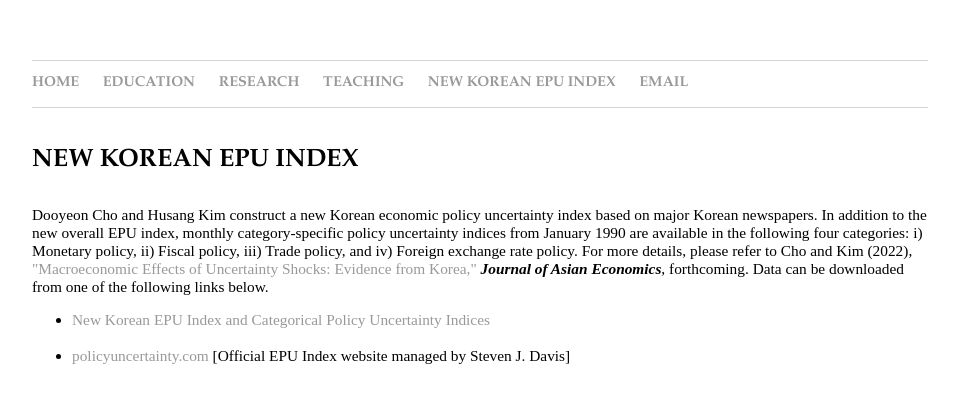
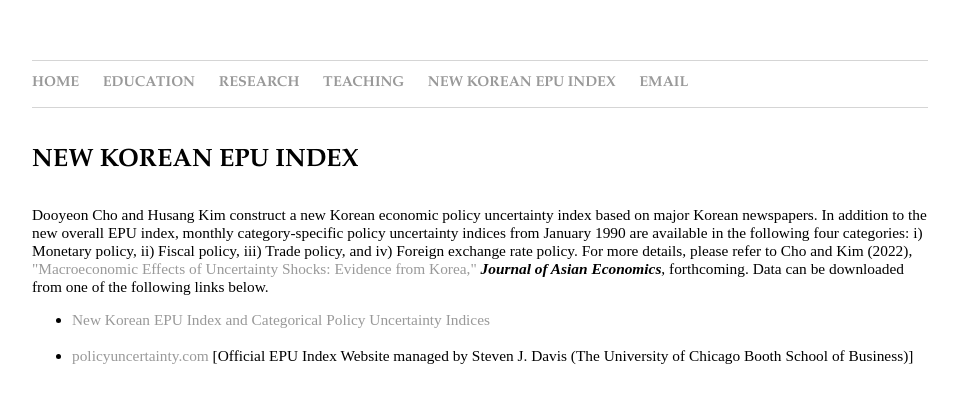
Before and after one commit to dooyeoncho/dooyeoncho.github.io, a Jekyll site: the page built from pages/new_korean_epu_index.html, in a window 1280 px wide. Shown: the top 403 px of the page, without its empty margins (160-1119 px from the left). Built offline with Jekyll 4.4.1, drawn with Linux system fonts in a browser that asks for light colours.

Commit message:
Update new_korean_epu_index.html

```diff
--- a/pages/new_korean_epu_index.html
+++ b/pages/new_korean_epu_index.html
@@ -15,6 +15,6 @@ title: Dooyeon Cho - new korean epu index
         iii) Trade policy, and iv) Foreign exchange rate policy. For more details, please refer to Cho and Kim (2022), <a href="https://www.sciencedirect.com/science/article/pii/S1049007822001270">"Macroeconomic Effects of Uncertainty Shocks: Evidence from Korea," </a> <em property="italic"><b>Journal of Asian Economics</b></em>, forthcoming. Data can be downloaded from one of the following links below. &nbsp;
 		<ul>
 			<li><a href="https://sites.google.com/view/korea-epu">New Korean EPU Index and Categorical Policy Uncertainty Indices </a></li> &nbsp;
-		        <li><a href="https://www.policyuncertainty.com/korea_chokim.html">policyuncertainty.com </a>[Official EPU Index website managed by Steven J. Davis]</li>
+		        <li><a href="https://www.policyuncertainty.com/korea_chokim.html">policyuncertainty.com </a>[Official EPU Index Website managed by Steven J. Davis (The University of Chicago Booth School of Business)]</li>
 		</ul>
 </div>&nbsp;&nbsp;&nbsp;&nbsp;&nbsp;&nbsp;
```
